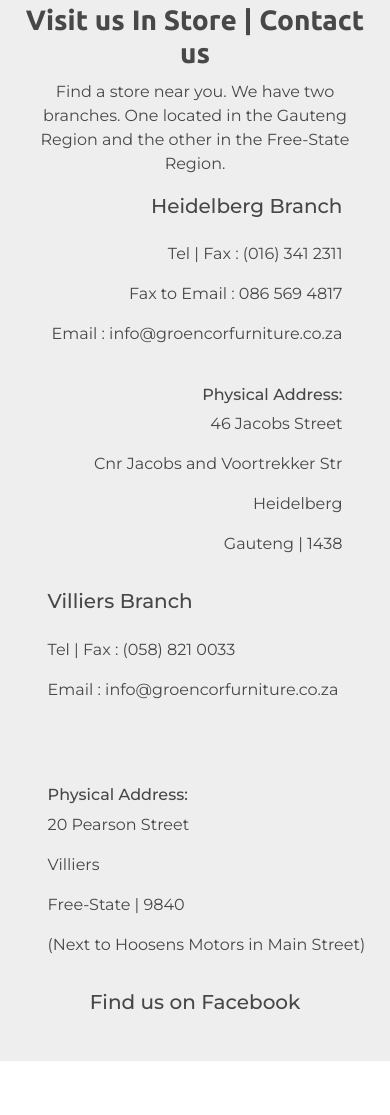
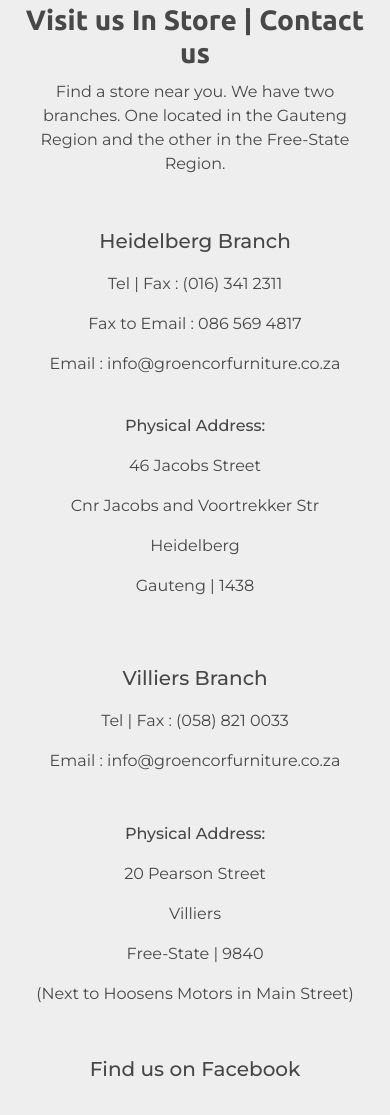
Before and after one commit to elcapolydorou/groencor, a plain HTML site: page index.html in a window 390 px wide. Shown: the part 4586-5701 px from the top of the page. Before the commit the page ends 5647 px from the top, so only its background shows below. Drawn offline with nearby package versions, Linux system fonts and the light colour scheme.

Commit message:
Add files via upload

```diff
--- a/css/styles.css
+++ b/css/styles.css
@@ -330,6 +330,15 @@ p {
 
 /* Media Section */
 @media (max-width:768px) {
+  .logo {
+    position: absolute;
+    visibility: hidden;
+  }
+
+  .logo2 {
+    position: relative;
+    visibility: visible;
+  }
   p {
     line-height: 1.5rem;
   }
@@ -445,37 +454,45 @@ p {
   }
 
   .contactInfoHeidelberg {
-    text-align: right;
-    padding-left: 0%;
-    padding-right: 8%;
+    text-align: center;
+    padding-left: 0;
+    padding-right: 0;
     padding-top: 5%;
   }
 
   .contactInfoVilliers {
-    text-align: left;
-    padding-right: 0%;
-    padding-left: 8%;
+    text-align: center;
+    padding-right: 0;
+    padding-left: 0;
     padding-top: 5%;
   }
 
   .contactHeidelbergh5 {
     color: #474747;
-    padding-bottom: 5%;
+    padding-bottom: 3%;
+    padding-top: 10%;
   }
 
   .contactHeidelbergh6 {
     color: #474747;
     padding-top: 7%;
+    padding-bottom: 3%;
   }
 
   .contactVilliersh5 {
     color: #474747;
-    padding-bottom: 5%;
+    padding-bottom: 3%;
+    padding-top: 10%;
   }
 
   .contactVilliersh6 {
     color: #474747;
-    padding-top: 21%;
+    padding-top: 10%;
+    padding-bottom: 3%;
+  }
+
+  .facebookLink {
+    padding-top: 10%;
   }
 }
 
```
